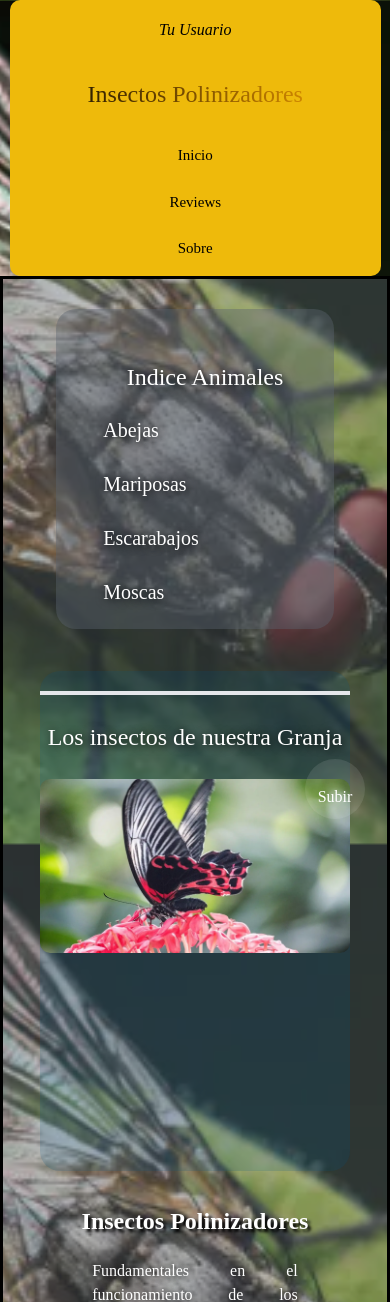
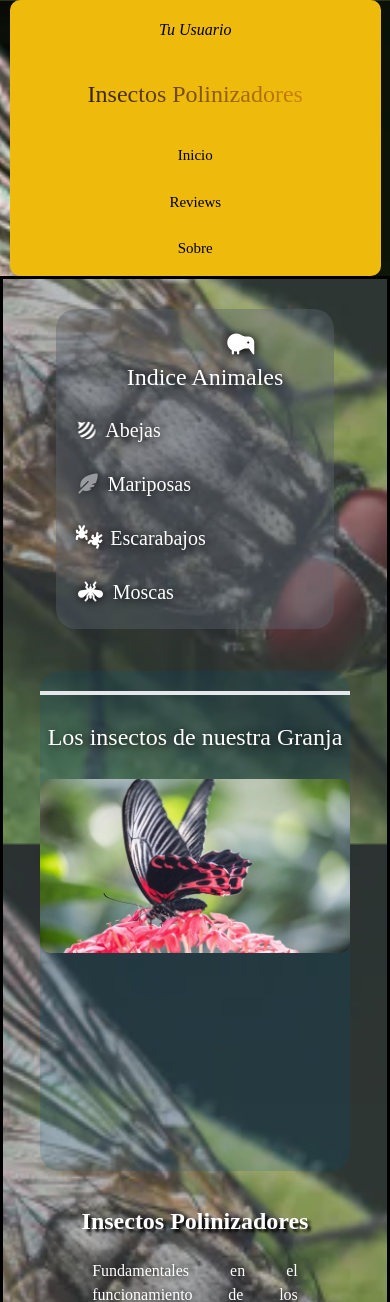
Before and after one commit to DANIELXXOMG2/proyecto_polinizadores, a Flask app: page /animales in a window 390 px wide. Shown: the top 1302 px of the page. Run offline with Flask 3, Linux system fonts and the light colour scheme; parts of the project's set-up code (start-up, migrations or seed data) failed here and were passed over; some libraries are stand-ins or nearby versions; some web fonts are replaced.

Commit message:
Sub-ajuste responsive & Icons

```diff
--- a/app/assets/js/script.js
+++ b/app/assets/js/script.js
@@ -6,7 +6,10 @@ if (verticalDiv) {
     });
 }
 
-document.getElementById('paste-icon').addEventListener('click', async () => {
+// Verificar si el elemento existe antes de agregar el event listener
+const pasteIcon = document.getElementById('paste-icon');
+if (pasteIcon) {
+    pasteIcon.addEventListener('click', async () => {
         try {
             const text = await navigator.clipboard.readText();
             document.getElementById('admin_token').value = text;
@@ -14,6 +17,7 @@ document.getElementById('paste-icon').addEventListener('click', async () => {
             console.error('Error al acceder al portapapeles: ', err);
         }
     });
+}
 
 document.addEventListener('DOMContentLoaded', function() {
     const fileInput = document.getElementById('insertimg');
--- a/app/src/app.py
+++ b/app/src/app.py
@@ -30,6 +30,11 @@ else:
 # Inicialización de Flask
 app = Flask(__name__, template_folder=template_dir, static_folder=static_dir)
 app.secret_key = os.environ.get('SECRET_KEY', '125436987')
+
+# Ruta para servir archivos estáticos directamente
+@app.route('/static/<path:filename>')
+def custom_static(filename):
+    return send_from_directory(static_dir, filename)
 
 # Directorio para almacenar imágenes de perfil
 UPLOAD_FOLDER = os.path.join(app.root_path, '..', 'usericons')
@@ -389,6 +394,10 @@ def sobre():
 def animales():
     return render_template('/contenido/animals.html')
 
+@app.route('/animals')
+def animals_redirect():
+    return redirect(url_for('animales'))
+
 @app.errorhandler(404)
 def page_not_found(e):
     return render_template('/errores/404.html'), 404
--- a/app/templates/contenido/animals.html
+++ b/app/templates/contenido/animals.html
@@ -13,8 +13,8 @@
     <title>Animales | Insectos Polinizadores</title>
     <!-- Links -->
     <link rel="stylesheet" href="{{ url_for('static', filename='style/style.css') }}">  <!--Styless-->
-    <link rel="shortcut icon" href="{{ url_for('static', filename='img/FAVicon/lion.png') }}" type="image/x-icon"> <!--Favicon-->
-    <link rel="stylesheet" href="{{ url_for('static', filename='fontawesome/css/all.min.css') }}">  <!--Font Awesome-->
+    <link rel="shortcut icon" href="{{ url_for('static', filename='img/FAVicon/princi.png') }}" type="image/x-icon"> <!--Favicon-->
+    <link rel="stylesheet" href="https://cdnjs.cloudflare.com/ajax/libs/font-awesome/6.4.0/css/all.min.css">
     <script src="https://cdn.jsdelivr.net/npm/alpinejs@3.14.3/dist/cdn.min.js" defer></script> <!--AlpineJs Vinculacion-->
     <!-- FrameWroks -->
     <script src="https://cdn.tailwindcss.com"></script> <!--TailWindCSS Vinculacion-->
--- a/app/templates/contenido/index.html
+++ b/app/templates/contenido/index.html
@@ -15,8 +15,8 @@
     <title>Menu Principal | Insectos Polinizadores</title>
     <!-- Links -->
     <link rel="stylesheet" href="{{ url_for('static', filename='style/style.css') }}">  <!--Styless-->
-    <link rel="shortcut icon" href="{{ url_for('static', filename='img/FAVicon/butterfly.jpg') }}" type="image/x-icon"> <!--Favicon-->
-    <link rel="stylesheet" href="{{ url_for('static', filename='fontawesome/css/all.min.css') }}">  <!--Font Awesome-->
+    <link rel="shortcut icon" href="{{ url_for('static', filename='img/FAVicon/princi.png') }}" type="image/x-icon"> <!--Favicon-->
+    <link rel="stylesheet" href="https://cdnjs.cloudflare.com/ajax/libs/font-awesome/6.4.0/css/all.min.css">
     <script src="https://cdn.jsdelivr.net/npm/alpinejs@3.14.3/dist/cdn.min.js" defer></script> <!--AlpineJs Vinculacion-->
     <!-- FrameWroks -->
     <script src="https://cdn.tailwindcss.com"></script> <!--TailWindCSS Vinculacion-->
--- a/app/templates/contenido/reviews.html
+++ b/app/templates/contenido/reviews.html
@@ -14,7 +14,7 @@
     <!-- Links -->
     <link rel="stylesheet" href="{{ url_for('static', filename='style/style.css') }}">  <!--Styless-->
     <link rel="shortcut icon" href="{{ url_for('static', filename='img/FAVicon/coment.webp') }}" type="image/x-icon"> <!--Favicon-->
-    <link rel="stylesheet" href="{{ url_for('static', filename='fontawesome/css/all.min.css') }}">  <!--Font Awesome-->
+    <link rel="stylesheet" href="https://cdnjs.cloudflare.com/ajax/libs/font-awesome/6.4.0/css/all.min.css">
     <script src="https://cdn.jsdelivr.net/npm/alpinejs@3.14.3/dist/cdn.min.js" defer></script> <!--AlpineJs Vinculacion-->
     <!-- FrameWroks -->
     <script src="https://cdn.tailwindcss.com"></script> <!--TailWindCSS Vinculacion-->
--- a/app/templates/contenido/sobre.html
+++ b/app/templates/contenido/sobre.html
@@ -14,7 +14,7 @@
     <!-- Links -->
     <link rel="stylesheet" href="{{ url_for('static', filename='style/style.css') }}">
     <link rel="shortcut icon" href="{{ url_for('static', filename='img/FAVicon/map.webp') }}" type="image/x-icon">
-    <link rel="stylesheet" href="{{ url_for('static', filename='fontawesome/css/all.min.css') }}">
+    <link rel="stylesheet" href="https://cdnjs.cloudflare.com/ajax/libs/font-awesome/6.4.0/css/all.min.css">
     <script src="https://cdn.jsdelivr.net/npm/alpinejs@3.14.3/dist/cdn.min.js" defer></script> <!--AlpineJs Vinculacion-->
     <!--API MAPA Vinculacion-->
     <script src="https://maps.googleapis.com/maps/api/js?key=AIzaSyCJH77ncqZk53-C7mlslENjqKceXTQIzoc&libraries=places,drawing" async defer></script>
--- a/app/templates/usuarios/admin.html
+++ b/app/templates/usuarios/admin.html
@@ -7,8 +7,7 @@
     <!-- Links -->
     <link rel="stylesheet" href="{{ url_for('static', filename='style/style.css') }}">  <!--Styless-->
     <link rel="shortcut icon" href="{{ url_for('static', filename='img/FAVicon/hacker.webp') }}" type="image/x-icon"> <!--Favicon-->
-    <link rel="stylesheet" href="{{ url_for('static', filename='fontawesome/css/all.min.css') }}">  <!--Font Awesome-->
-    <!-- Links -->
+    <link rel="stylesheet" href="https://cdnjs.cloudflare.com/ajax/libs/font-awesome/6.4.0/css/all.min.css">
     <script src="https://cdn.jsdelivr.net/npm/alpinejs@3.14.3/dist/cdn.min.js" defer></script> <!--AlpineJs Vinculacion-->
     <!-- FrameWroks -->
     <script src="https://cdn.tailwindcss.com"></script> <!--TailWindCSS Vinculacion-->
--- a/app/templates/usuarios/admin_dashboard.html
+++ b/app/templates/usuarios/admin_dashboard.html
@@ -7,7 +7,7 @@
     <link rel="stylesheet" href="{{ url_for('static', filename='style/style.css') }}">
     <script src="https://cdn.tailwindcss.com"></script>
     <link rel="shortcut icon" href="{{ url_for('static', filename='img/FAVicon/hacker.webp') }}" type="image/x-icon"> <!--Favicon-->
-    <link rel="stylesheet" href="{{ url_for('static', filename='fontawesome/css/all.min.css') }}">  <!--Font Awesome-->
+    <link rel="stylesheet" href="https://cdnjs.cloudflare.com/ajax/libs/font-awesome/6.4.0/css/all.min.css">
     <!-- Links -->
     <script src="https://cdn.jsdelivr.net/npm/alpinejs@3.14.3/dist/cdn.min.js" defer></script> <!--AlpineJs Vinculacion-->
     <!-- FrameWroks -->
--- a/app/templates/usuarios/login.html
+++ b/app/templates/usuarios/login.html
@@ -14,7 +14,7 @@
     <!-- Links -->
     <link rel="stylesheet" href="{{ url_for('static', filename='style/style.css') }}">  <!--Styless-->
     <link rel="shortcut icon" href="{{ url_for('static', filename='img/FAVicon/princi.png') }}" type="image/x-icon"> <!--Favicon-->
-    <link rel="stylesheet" href="{{ url_for('static', filename='fontawesome/css/all.min.css') }}">  <!--Font Awesome-->
+    <link rel="stylesheet" href="https://cdnjs.cloudflare.com/ajax/libs/font-awesome/6.4.0/css/all.min.css" integrity="sha512-iecdLmaskl7CVkqkXNQ/ZH/XLlvWZOJyj7tcenmpD1ypASozpmT/E0iPtmFIB46ZmdtAc9eNBvH0H/ZpiBw==" crossorigin="anonymous" referrerpolicy="no-referrer" />
     <script src="https://cdn.jsdelivr.net/npm/alpinejs@3.14.3/dist/cdn.min.js" defer></script> <!--AlpineJs Vinculacion-->
     <!-- FrameWroks -->
     <script src="https://cdn.tailwindcss.com"></script> <!--TailWindCSS Vinculacion-->
@@ -126,7 +126,7 @@
             </span>
         </p>
     </div>
-    <p title="Todos los derechos reservados a danielxxomg">© 2024 Insectos Polinizadores</p>
+    <p title="Todos los derechos reservados a danielxxomg"> 2024 Insectos Polinizadores</p>
 </footer>
 </body>
 </html>
--- a/app/templates/usuarios/register.html
+++ b/app/templates/usuarios/register.html
@@ -13,7 +13,7 @@
     <title>Register | Insectos Polinizadores</title>
     <link rel="stylesheet" href="{{ url_for('static', filename='style/style.css') }}">  <!--Styless-->
     <link rel="shortcut icon" href="{{ url_for('static', filename='img/FAVicon/butterfly.jpg') }}" type="image/x-icon"> <!--Favicon-->
-    <link rel="stylesheet" href="{{ url_for('static', filename='fontawesome/css/all.min.css') }}">  <!--Font Awesome-->
+    <link rel="stylesheet" href="https://cdnjs.cloudflare.com/ajax/libs/font-awesome/6.4.0/css/all.min.css" integrity="sha512-iecdLmaskl7CVkqkXNQ/ZH/XLlvWZOJyj7tcenmpD1ypASozpmT/E0iPtmFIB46ZmdtAc9eNBvH0H/ZpiBw==" crossorigin="anonymous" referrerpolicy="no-referrer" />
     <script src="https://cdn.jsdelivr.net/npm/alpinejs@3.14.3/dist/cdn.min.js" defer></script> <!--AlpineJs Vinculacion-->
     <!-- FrameWroks -->
     <script src="https://cdn.tailwindcss.com"></script> <!--TailWindCSS Vinculacion-->
@@ -116,7 +116,7 @@
             </span>
         </p>
     </div>
-    <p title="Todos los derechos reservados a danielxxomg">© 2024 Insectos Polinizadores</p>
+    <p title="Todos los derechos reservados a danielxxomg"> 2024 Insectos Polinizadores</p>
 </footer>
 </body>
 </html>
```
Also changed, not shown: app/templates/usuarios/user.html (+5 -4 lines), 1 other file. Lines whose indentation alone changed are shown as unchanged.
